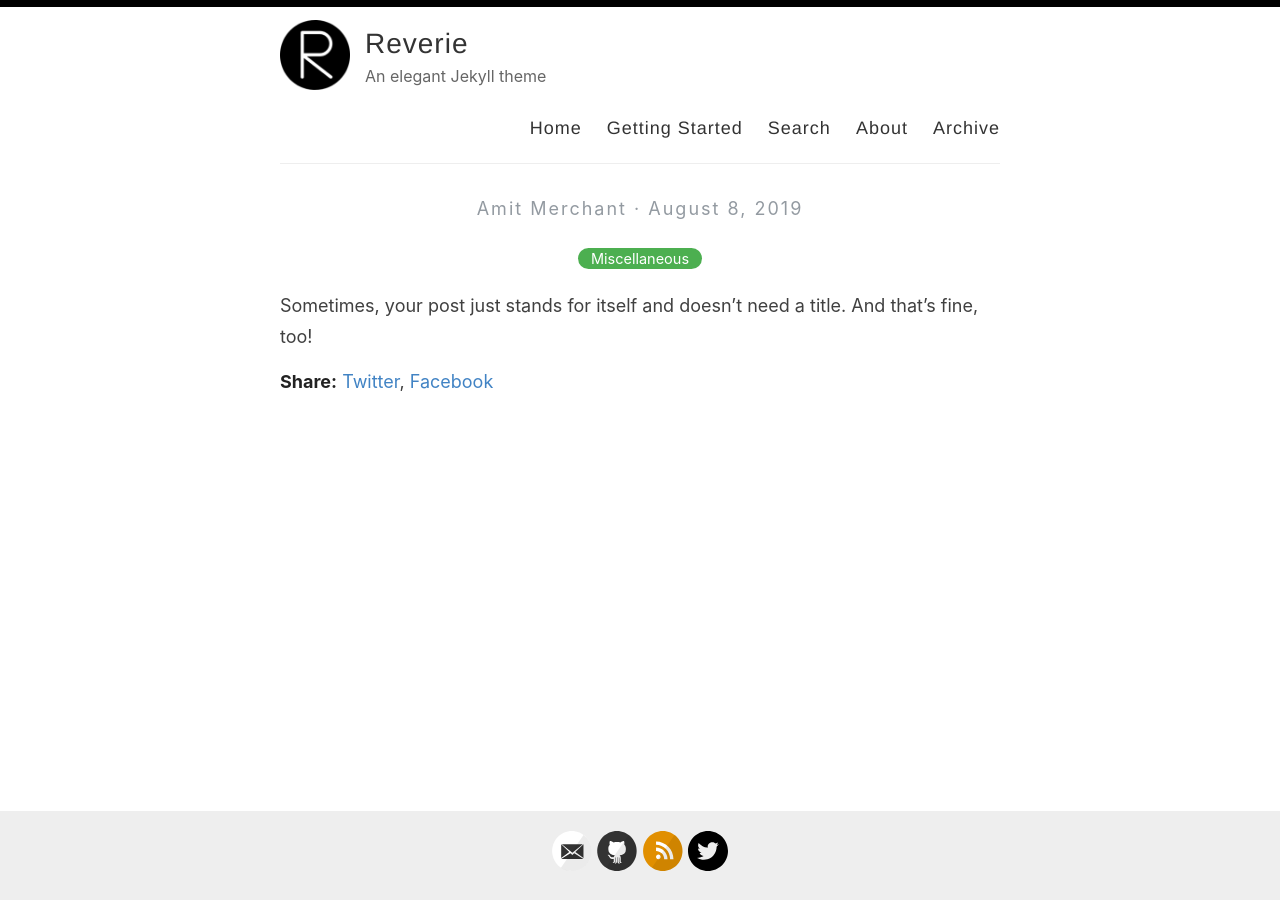
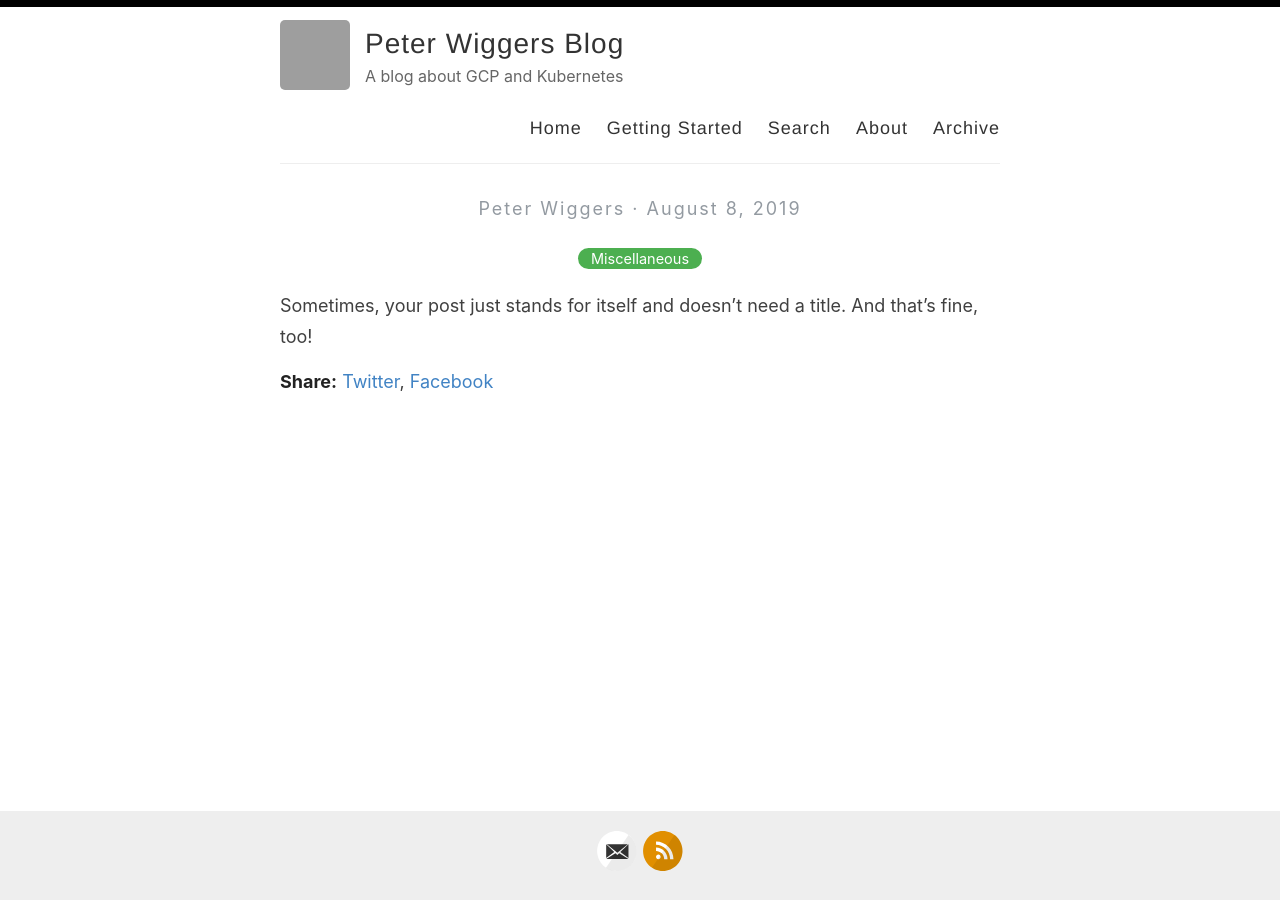
Before and after one commit to ppawiggers/ppawiggers.github.io, a Jekyll site: the page built from _posts/2019-08-08-no-title-posts.md, in a window 1280 px wide. Built offline with Jekyll 4.4.1, drawn with Linux system fonts in a browser that asks for light colours; grey boxes are pictures that could not be loaded.

Commit message:
Update _config.yml

```diff
--- a/_config.yml
+++ b/_config.yml
@@ -3,16 +3,16 @@
 #
 
 # Name of your site (displayed in the header)
-name: Reverie
+name: Peter Wiggers Blog
 
 # Name of the author
-author: Amit Merchant
+author: Peter Wiggers
 
 # Short bio or description (displayed in the header)
-description: An elegant Jekyll theme
+description: A blog about GCP and Kubernetes
 
 # URL of your avatar or profile pic (you could use your GitHub profile pic)
-avatar: /images/reverie.png
+avatar: https://avatars.githubusercontent.com/u/927784?s=400&u=d60728e13a898d0bbe88d4258989a785b9ce0107&v=4
 
 #
 # Flags below are optional
@@ -21,41 +21,41 @@ avatar: /images/reverie.png
 # Includes an icon in the footer for each username you enter
 footer-links:
   dribbble:
-  email: amit.d.merchant@gmail.com
+  email: peter@bitlayer.nl
   facebook:
   flickr:
-  github: amitmerchant1990/reverie
+  github:
   instagram:
   linkedin:
   pinterest:
   rss: rss
-  twitter: amit_merchant
+  twitter:
   stackoverflow:
-  youtube: # channel/<your_long_string> or user/<user-name>
-  googleplus: # anything in your profile username that comes after plus.google.com/
+  youtube:
+  googleplus:
   playconsole:
-  mastodon: # <your-mastodon-instance>/@<your-user-name> eg. fosstodon.org/@username
+  mastodon:
 
 # Enter your Disqus shortname (not your username) to enable commenting on posts
 # You can find your shortname on the Settings page of your Disqus account
 disqus:
 
 # Enter your Google Analytics web tracking code (e.g. UA-2110908-2) to activate tracking
-google_analytics: UA-43339302-11
+#google_analytics: tbd
 
 # For newer "GA4" analytics, use the following instead of the "UA" entry above
-#google_analytics_ga4: G-GABC1DEFG
+#google_analytics_ga4: tbd
 
 # Your website URL (e.g. http://amitmerchant1990.github.io or http://www.amitmerchant.com)
 # Used for Sitemap.xml and your RSS feed
-url: http://www.amitmerchant.com/reverie
-enforce_ssl: https://www.amitmerchant.com/reverie
+url: https://peterwiggers.com
+enforce_ssl: https://peterwiggers.com
 
 # If you're hosting your site at a Project repository on GitHub pages
 # (http://yourusername.github.io/repository-name)
 # and NOT your User repository (http://yourusername.github.io)
 # then add in the baseurl here, like this: "/repository-name"
-baseurl: "/reverie"
+baseurl: ""
 
 #
 # !! You don't need to change any of the configuration flags below !!
```
